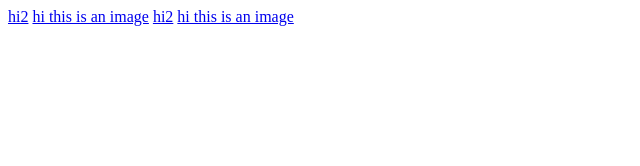
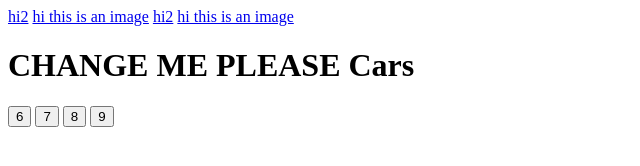
Before and after one commit to cspdevs000/leetcode, a website: page javascript/hi.html in a window 1280 px wide. Shown: the whole page, without its empty margins (0-640 px from the left). Drawn offline with Linux system fonts and the light colour scheme.

Commit message:
take home

```diff
--- a/javascript/hi.html
+++ b/javascript/hi.html
@@ -11,7 +11,11 @@
     <a href="./oajao" data-product-line="outline" class="links__list__item">hi this is an image</a>
     <a href="./whatever" id="" data-product-line="inline" class="rc-payment-selection-row">hi2</a>
     <a href="./awawawa" id="productError" class="links__list__item">hi this is an image</a>
-
+    <h1 class="product-name">CHANGE ME PLEASE Cars</h1>
+    <button class="box-selector">6</button>
+    <button class="box-selector">7</button>
+    <button class="box-selector">8</button>
+    <button class="box-selector">9</button>
     <script src="scratchPad.js"></script>
 </body>
 </html>
--- a/javascript/scratchPad.js
+++ b/javascript/scratchPad.js
@@ -261,3 +261,17 @@ function sumAllPrimes(num) {
 // const title = document.querySelector("title");
 // let cleanTitle = title.innerHTML.split(" |")[0];
 // console.log(cleanTitle);
+
+// const changedText = document.querySelector("[class=product-name]").innerHTML.replace("Cars","Trucks");
+// console.log(changedText)
+
+
+// ^(?!.*product).*categories.*$
+
+const buttons = document.querySelectorAll("[class=box-selector]");
+
+for (let i = 0; i < buttons.length; i++) {
+    buttons[i].addEventListener("click", function(event) {
+        console.log(event.target.innerHTML);
+    });
+}
```
